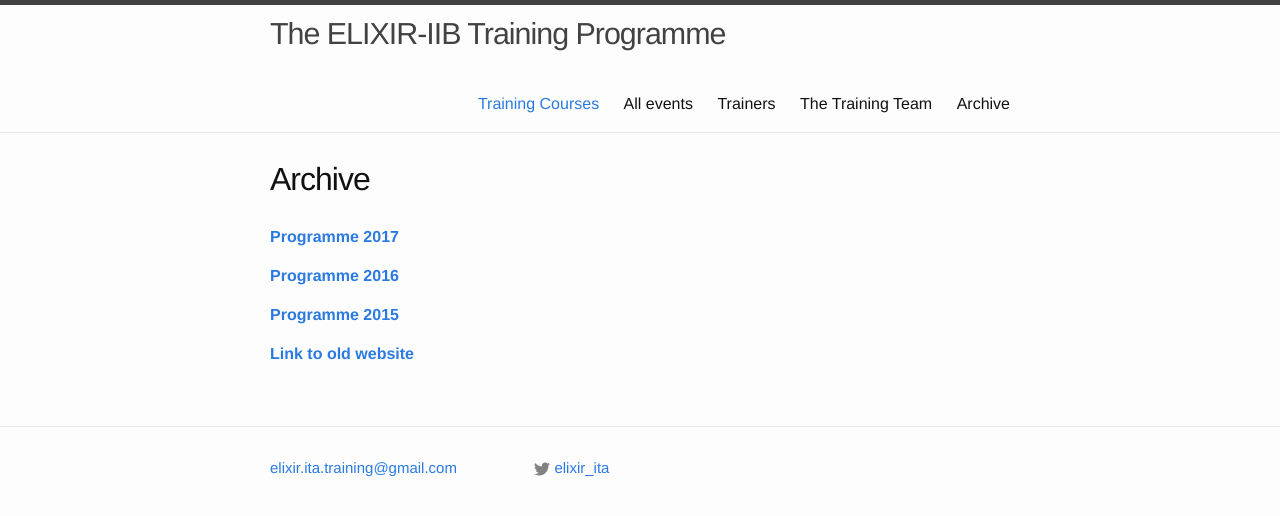
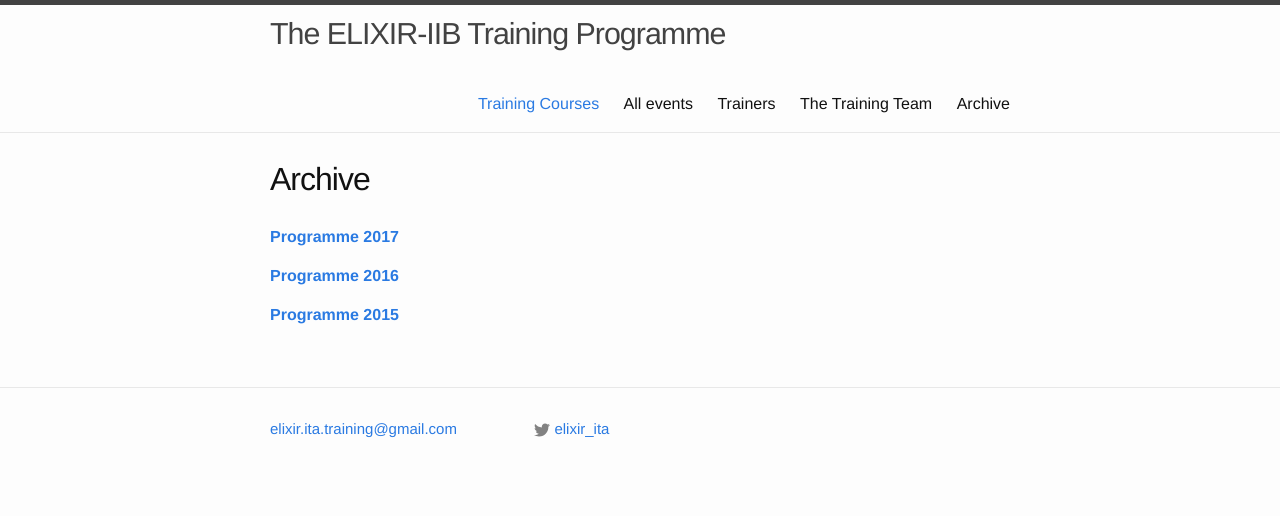
Before and after one commit to ELIXIR-IIB-training/website, a Jekyll site: the page built from _pages/05-archive.md, in a window 1280 px wide. Shown: the top 516 px of the page. Built offline with Jekyll 4.4.1, drawn with Linux system fonts in a browser that asks for light colours.

Commit message:
Remove old links

```diff
--- a/_pages/05-archive.md
+++ b/_pages/05-archive.md
@@ -10,4 +10,4 @@ permalink: /archive/
 
 [**Programme 2015**](../docs/programme2015_copy.html)
 
-[**Link to old website**](http://bioinformaticstraining.pythonanywhere.com/course)
+<!-- [**Link to old website**](http://bioinformaticstraining.pythonanywhere.com/course) -->
```
